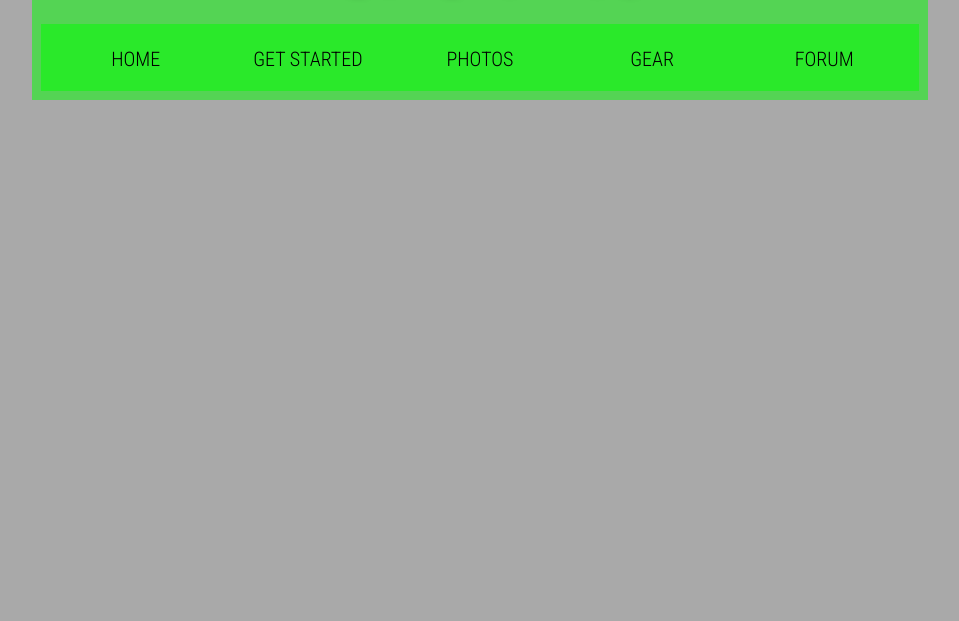
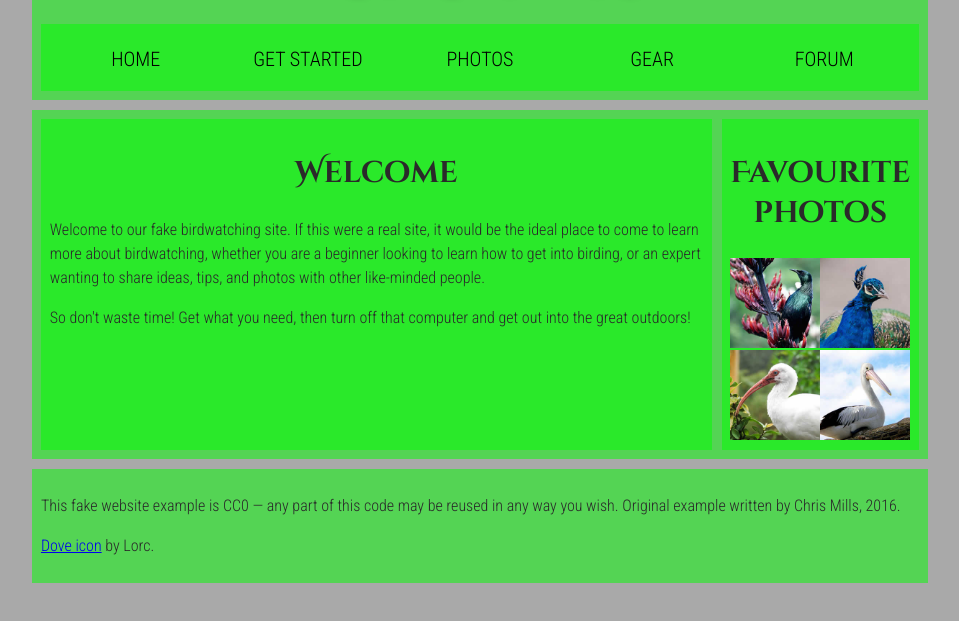
Before and after one commit to sc-11/myrepo, a plain HTML site: page assignment1/part2.html in a window 1280 px wide. Shown: the part 93-714 px from the top of the page, without its empty margins (160-1119 px from the left). Drawn offline with Linux system fonts and the light colour scheme.

Commit message:
finished rest of site, added all pictures

```diff
--- a/assignment1/part2.html
+++ b/assignment1/part2.html
@@ -32,3 +32,33 @@
         </ul>
       </nav>
     </header>
+
+    <main>
+
+      <article>
+        <h2>Welcome</h2>
+
+        <p>Welcome to our fake birdwatching site. If this were a real site, it would be the ideal place to come to learn more about birdwatching, whether you are a beginner looking to learn how to get into birding, or an expert wanting to share ideas, tips, and photos with other like-minded people.</p>
+
+        <p>So don't waste time! Get what you need, then turn off that computer and get out into the great outdoors!</p>
+      </article>
+
+      <aside>
+        <h2>Favourite photos</h2>
+
+        <a href="favorite-1.jpg"><img src="favorite-1_th.jpg" alt="Small black bird, black claws, long black slender beak, links to larger version of the image"></a>
+        <a href="favorite-2.jpg"><img src="favorite-2_th.jpg" alt="Top half of a pretty bird with bright blue plumage on neck, light colored beak, blue headdress, links to larger version of the image"></a>
+        <a href="favorite-3.jpg"><img src="favorite-3_th.jpg" alt="Top half of a large bird with white plumage, very long curved narrow light colored break, links to larger version of the image"></a>
+        <a href="favorite-4.jpg"><img src="favorite-4_th.jpg" alt="Large bird, mostly white plumage with black plumage on back and rear, long straight white beak, links to larger version of the image"></a>
+      </aside>
+    </main>
+
+    <footer>
+
+      <p>This fake website example is CC0 — any part of this code may be reused in any way you wish. Original example written by Chris Mills, 2016.</p>
+
+      <p><a href="dove.png">Dove icon</a> by Lorc.</p>
+    </footer>
+
+  </body>
+</html>
```
